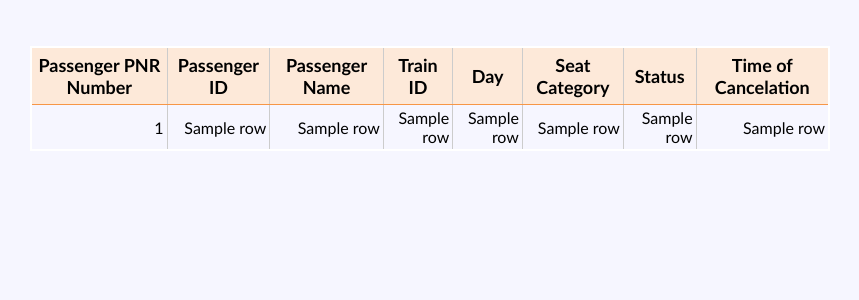
After one commit to harshilmehta67/Railway-Management-System, a Flask app: template templates/deletedTickets.html in a window 1280 px wide. The commit adds this page. Shown: the top 300 px of the page, without its empty margins (178-1037 px from the left). Run offline with Flask 2, Linux system fonts and the light colour scheme; the template is opened without the code that fills it: most values are stand-ins (such as "Sample title", 1, 10 or a date in 2020); some libraries are stand-ins or nearby versions.

Commit message:
details of deleted tickets for admin added

```diff
--- a/app.py
+++ b/app.py
@@ -445,6 +445,32 @@ def revenue():
       print(train_name)
       return render_template('revenue.html', train_id = train_id, train_name = train_name,rev = total_revenue)
 
+@app.route('/knowDeletedTickets',methods=['POST','GET'])
+def knowDeletedTickets():
+   if request.method == 'POST':
+      data = request.form
+      print(data)
+      train_id = data["train_id"]
+      for keys in data.keys():
+         if keys == 'mon':
+            query = "select * from deleted_tickes where train_id = %s and dayno = 1"
+         if keys == 'tue':
+            query = "select * from deleted_tickes where train_id = %s and dayno = 2"
+         if keys == 'wed':
+            query = "select * from deleted_tickes where train_id = %s and dayno = 3"
+         if keys == 'thu':
+            query = "select * from deleted_tickes where train_id = %s and dayno = 4"
+         if keys == 'fri':
+            query = "select * from deleted_tickes where train_id = %s and dayno = 5"
+         if keys == 'sat':
+            query = "select * from deleted_tickes where train_id = %s and dayno = 6"
+         if keys == 'sun':
+            query = "select * from deleted_tickes where train_id = %s and dayno = 7"
+
+      cursor.execute(query,(train_id,))
+      result = cursor.fetchall()
+      return render_template('deletedTickets.html', value = result)
+
 
 @app.route('/<name> <user_id>')
 def login_success(name,user_id):
--- a/database1.py
+++ b/database1.py
@@ -7,13 +7,13 @@ try:
                                   port = "5432",
                                   database = "postgres")
     cursor = connection.cursor()
-    query1 = "insert into passenger1 values (nextval('pnr_seq'),1000,10000,1,'CC','C')"
 
     #query = "select cancel_ticket(%s)"
     #pnr_no = 105
     #cursor.execute(query,(pnr_no,))
     #connection.commit()
-    cursor.execute("select * from passenger1")
+    train_id = 10000
+    cursor.execute("select * from deleted_tickes where train_id = %s and dayno = 1",(train_id,))
     result = cursor.fetchall()
 
     print(result)
--- /dev/null
+++ b/templates/deletedTickets.html
@@ -0,0 +1,135 @@
+<!DOCTYPE HTML>
+<html>
+<head>
+<meta charset="UTF-8">
+
+<title>Welcome</title>
+		<style>
+			button {
+				border: 2px solid yellow;
+				color: white;
+				background-color: black;
+				font-size: 30px;
+			}
+			.button1 {
+  				box-shadow: 0 8px 16px 0 rgba(0,0,0,0.2), 0 6px 20px 0 rgba(0,0,0,0.19);
+			}
+			button:hover {
+				border: 2px solid yellow;
+				color: yellow;
+				background-color: black;
+				font-size: 30px;
+			}
+
+			#form1 {
+				visibility: hidden;
+			}
+		</style>
+<style type="text/css">
+body {
+	background-color: #f6f6ff;
+	font-family: Calibri, Myriad;
+}
+
+#main {
+	width: 1000px;
+	padding: 0px;
+	margin: left;
+}
+
+table.timecard {
+	margin: left;
+	width: 800px;
+	border-collapse: collapse;
+	border: 2px solid #fff; /*for older IE*/
+	border-style: true;
+}
+
+table.timecard caption {
+	background-color: #f79646;
+	color: #fff;
+	font-size: x-large;
+	font-weight: bold;
+	letter-spacing: .3em;
+}
+
+table.timecard thead th {
+	padding: 6px;
+	background-color: #fde9d9;
+	font-size: large;
+}
+
+table.timecard thead th#thDay {
+	width: 40%;
+}
+
+table.timecard thead th#thRegular, table.timecard thead th#thOvertime, table.timecard thead th#thTotal {
+	width: 20%;
+}
+
+table.timecard th, table.timecard td {
+	padding: 3px;
+	border-width: 1px;
+	border-style: solid;
+	border-color: #f79646 #ccc;
+}
+
+table.timecard td {
+	text-align: right;
+}
+
+table.timecard tbody th {
+	text-align: left;
+	font-weight: normal;
+}
+
+table.timecard tfoot {
+	font-weight: bold;
+	font-size: large;
+	background-color: #687886;
+	color: #fff;
+}
+
+table.timecard tr.even {
+	background-color: #fde9d9;
+}
+</style>
+<title>Employee Timecard</title>
+</head>
+
+<body>
+<div id="main">
+<table class="timecard" align="right">
+    <thead>
+    <tr>
+        <th>Passenger PNR Number</th>
+        <th>Passenger ID</th>
+        <th>Passenger Name</th>
+        <th> Train ID</th>
+        <th> Day </th>
+        <th> Seat Category</th>
+        <th>Status</th>
+        <th>Time of Cancelation</th>
+    </tr>
+    </thead>
+    <tbody>
+        {% for row in  value %}
+            <tr>
+                <td>{{row[0]}}</td>
+				<td>{{row[1]}}</td>
+				<td>{{row[2]}}</td>
+				<td>{{row[3]}}</td>
+                <td>{{row[4]}}</td>
+                <td>{{row[5]}}</td>
+                <td>{{row[6]}}</td>
+                <td>{{row[7]}}</td>
+
+
+            </tr>
+		{% endfor %}
+		<br> <br>
+	</tbody>
+
+</table>
+</div>
+</html>
```
Also changed, not shown: templates/admin_homepage.html (+29 -0 lines).
